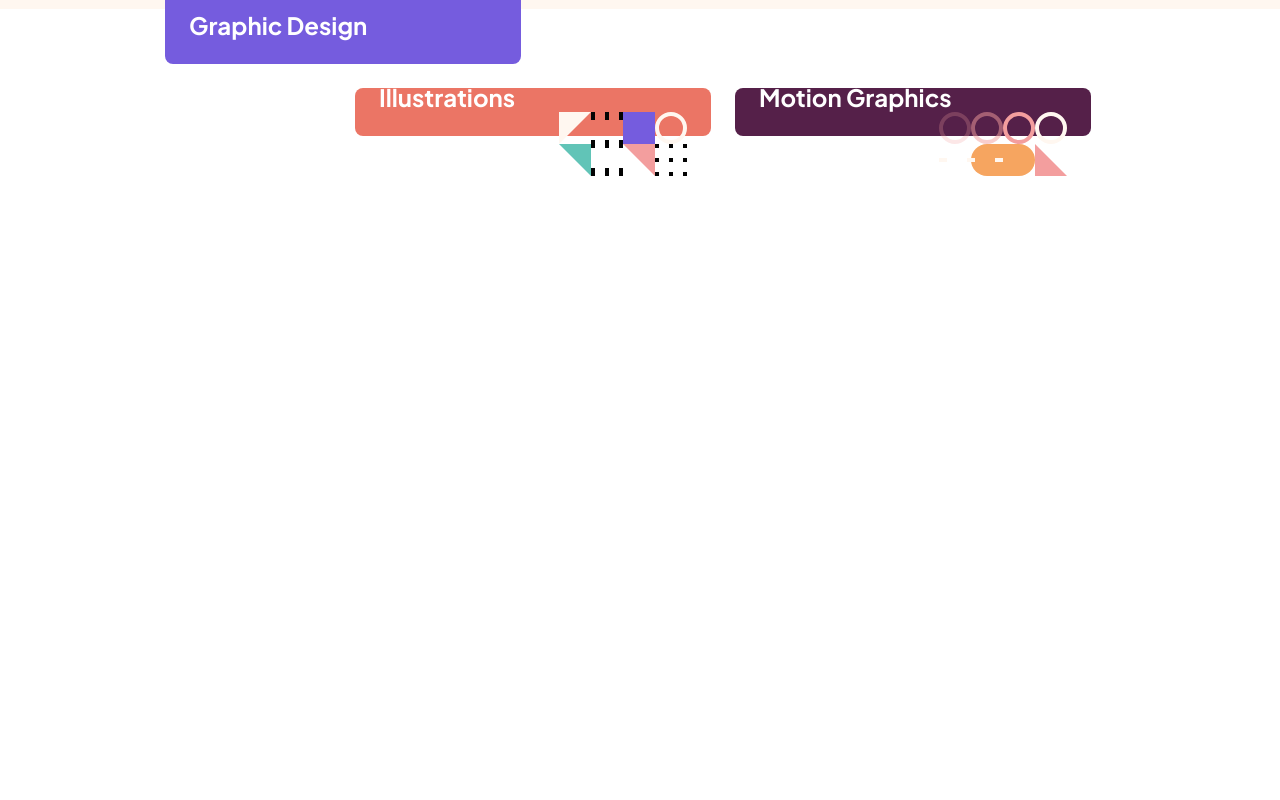
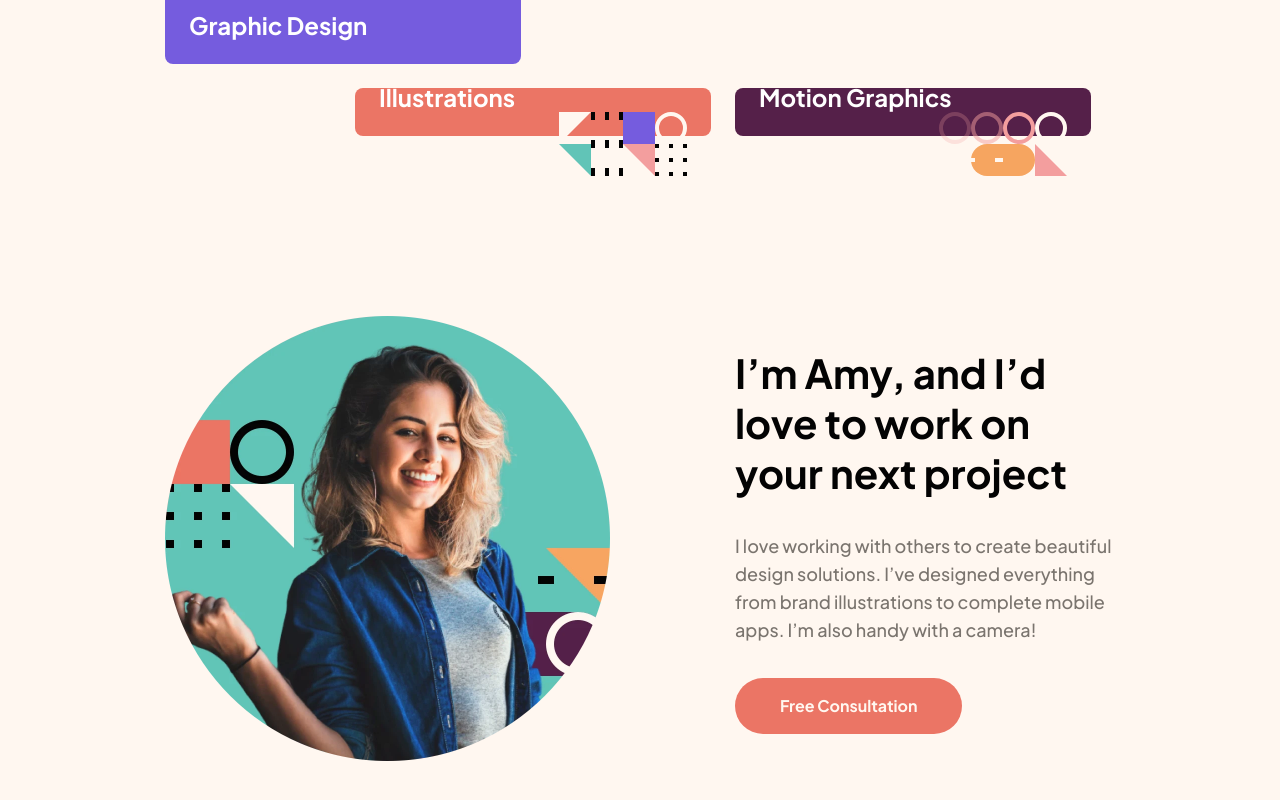
Before and after one commit to caarlosdamian/single-page-portafolio, a React (Vite) app: page / in a window 1280 px wide. Shown: the part 791-1591 px from the top of the page. Before the commit the page ends 977 px from the top, so only its background shows below. Built offline with nearby package versions, Linux system fonts and the light colour scheme.

Commit message:
added about section with responsive desing

```diff
--- a/src/App.scss
+++ b/src/App.scss
@@ -6,7 +6,7 @@
 }
 
 main {
-  height: 100vh;
+  height: 100%;
   width: 100vw;
   background-color: $light-brown;
 }
--- a/src/App.tsx
+++ b/src/App.tsx
@@ -1,17 +1,18 @@
-import './App.scss'
-import { Header } from './components/header/Header'
-import { GridContainer } from './sections/gridContainer/GridContainer'
-import { MainHeaders } from './sections/mainHeaders/MainHeaders'
+import "./App.scss";
+import { Header } from "./components/header/Header";
+import { About } from "./sections/about/About";
+import { GridContainer } from "./sections/gridContainer/GridContainer";
+import { MainHeaders } from "./sections/mainHeaders/MainHeaders";
 
 function App() {
-
   return (
     <main className="App">
-      <Header/>
-      <MainHeaders/>
-      <GridContainer/>
+      <Header />
+      <MainHeaders />
+      <GridContainer />
+      <About />
     </main>
-  )
+  );
 }
 
-export default App
+export default App;
--- /dev/null
+++ b/src/sections/about/About.scss
@@ -0,0 +1,111 @@
+@import '../../tokens/tokens.scss';
+@import '../../tokens/mixins.scss';
+
+.about-container {
+    padding: 130px 165px;
+    display: flex;
+    justify-content: space-between;
+    align-items: center;
+    gap: 125px;
+
+    @include devices(bigdesktop) {
+        gap: 250px;
+    }
+
+    @include devices(tablet) {
+        gap: 69px;
+        padding-top: 120px;
+        padding-bottom: 120px;
+        padding-left: 0;
+        padding-right: 40px;
+    }
+
+    @include devices(mobile) {
+        flex-direction: column;
+        gap: 40px;
+        padding: 100px 38px;
+    }
+
+    .about-container-left {
+        @include devices(tablet) {
+            position: relative;
+            width: 1200px;
+            height: 445px;
+        }
+
+        @include devices(mobile) {
+            width: 100%;
+            height: 300px;
+        }
+
+        .about-profile-img {
+            width: 445px;
+            height: 445px;
+
+            @include devices(tablet) {
+                position: absolute;
+                left: -45px;
+                top: 0;
+                width: 364px;
+                height: 364px;
+            }
+
+            @include devices(mobile) {
+                position: block;
+                width: 300px;
+                height: 300px;
+                left: auto;
+            }
+        }
+    }
+
+    .about-container-right {
+        display: flex;
+        align-items: flex-start;
+        justify-content: center;
+        flex-direction: column;
+        gap: 34px;
+
+        @include devices(mobile) {
+            align-items: center;
+        }
+
+        .about-container-header {
+            font-family: $font-family;
+            font-style: $font-style;
+            font-weight: $font-weight-bold;
+            font-size: 40px;
+            line-height: 50px;
+            color: $black;
+
+            @include devices(tablet) {
+                font-size: 32px;
+                line-height: 40px;
+                max-width: 339px;
+            }
+
+            @include devices(mobile) {
+                font-size: 26px;
+                line-height: 33px;
+                text-align: center;
+            }
+
+        }
+
+        .about-container-subtitle {
+            font-family: $font-family;
+            font-style: $font-style;
+            font-weight: $font-weight-xnormal;
+            font-size: $font-size-normal;
+            line-height: $line-height-small;
+            color: $gray;
+
+            @include devices(mobile) {
+                font-size: 16px;
+                line-height: 26px;
+                text-align: center;
+            }
+
+        }
+    }
+}
--- /dev/null
+++ b/src/sections/about/About.tsx
@@ -0,0 +1,24 @@
+import { Button } from "../../components/button/Button";
+import profile from "../../assets/image-amy.webp";
+import "./About.scss";
+
+export const About = () => {
+  return (
+    <div className="about-container">
+      <div className="about-container-left">
+        <img src={profile} alt="profile" className="about-profile-img" />
+      </div>
+      <div className="about-container-right">
+        <h1 className="about-container-header">
+          I’m Amy, and I’d love to work on your next project
+        </h1>
+        <span className="about-container-subtitle">
+          I love working with others to create beautiful design solutions. I’ve
+          designed everything from brand illustrations to complete mobile apps.
+          I’m also handy with a camera!
+        </span>
+        <Button label="Free Consultation" type="secondary" />
+      </div>
+    </div>
+  );
+};
--- a/src/sections/gridContainer/GridContainer.scss
+++ b/src/sections/gridContainer/GridContainer.scss
@@ -20,6 +20,7 @@
         grid-template-columns: repeat(2, 159px);
         grid-template-rows: repeat(6, 182px);
         width: 100%;
+        justify-content: center;
     }
 
 
```
